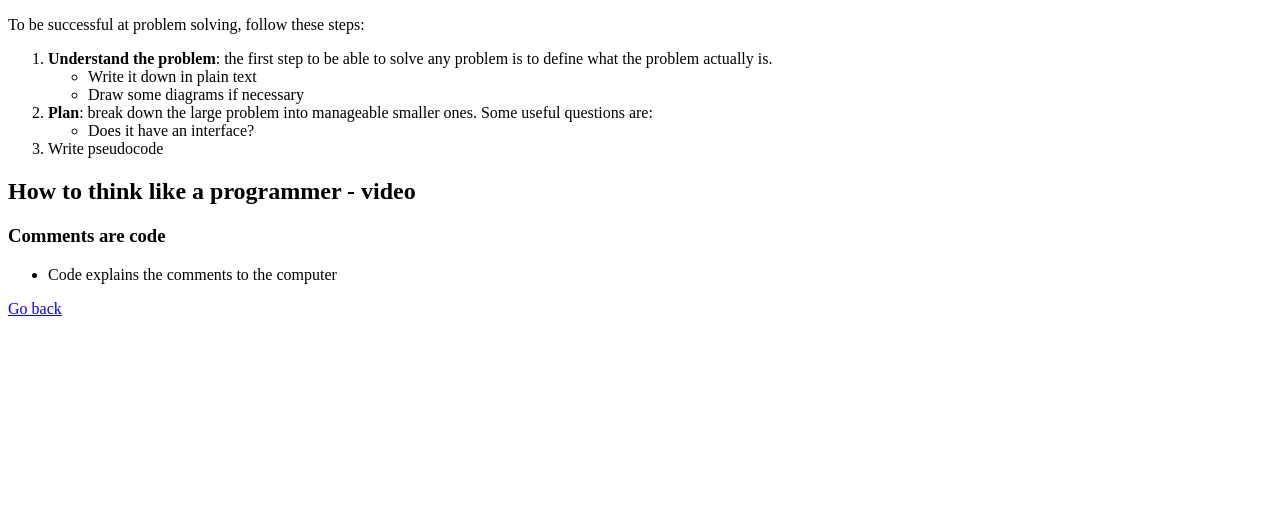
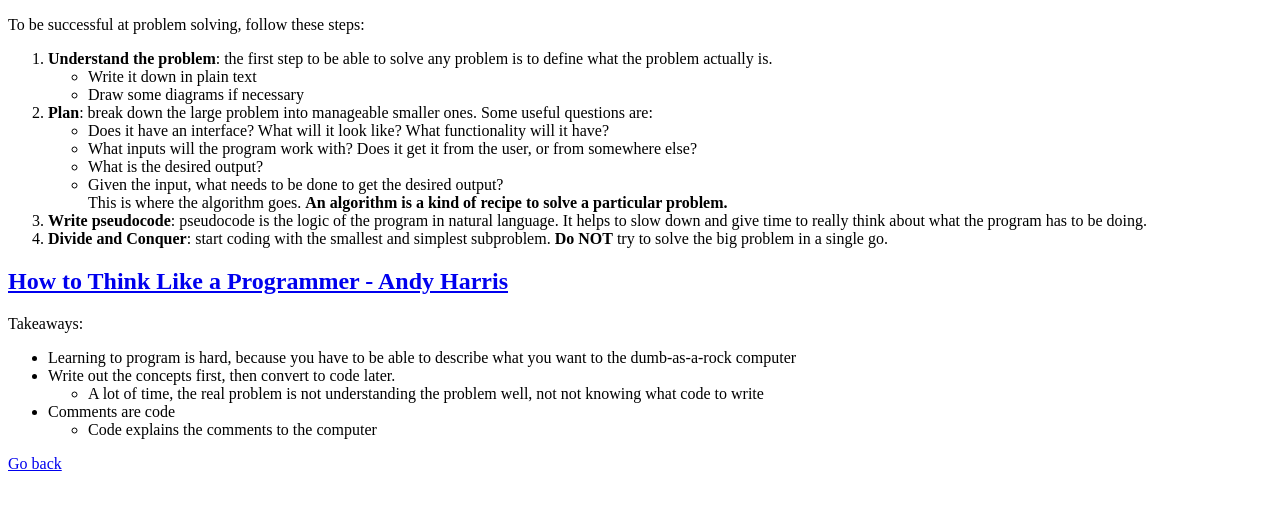
Before and after one commit to MarcusCalgar/programming-notes, a plain HTML site: page main_topics/problem-solving.html in a window 1280 px wide. Drawn offline with Linux system fonts and the light colour scheme.

Commit message:
Add material to problem-solving

```diff
--- a/main_topics/problem-solving.html
+++ b/main_topics/problem-solving.html
@@ -17,17 +17,37 @@
             </li>
             <li><strong>Plan</strong>: break down the large problem into manageable smaller ones. Some useful questions are:
                 <ul>
-                    <li>Does it have an interface? </li>
+                    <li>Does it have an interface? What will it look like? What functionality will it have?</li>
+                    <li>What inputs will the program work with? Does it get it from the user, or from somewhere else?</li>
+                    <li>What is the desired output?</li>
+                    <li>Given the input, what needs to be done to get the desired output?
+                        <br> This is where the algorithm goes. <strong>An algorithm is a kind of recipe to solve a particular problem.</strong>
+                    </li>
                 </ul>
             </li>
-            <li>Write pseudocode</li>
+            <li><strong>Write pseudocode</strong>: pseudocode is the logic of the program in natural language. It helps to slow down and give time to really
+                think about what the program has to be doing.
+            </li>
+            <li><strong>Divide and Conquer</strong>: start coding with the smallest and simplest subproblem. <strong>Do NOT</strong> try to solve the big problem in a single go.</li>
         </ol>
     </p>
-    <h2>How to think like a programmer - video</h2>
-    <h3>Comments are code</h3>
-    <ul>
-        <li>Code explains the comments to the computer</li>
-    </ul>
+    <h2><a href="https://www.youtube.com/watch?v=azcrPFhaY9k">How to Think Like a Programmer - Andy Harris</a></h2>
+    <p>Takeaways:
+        <ul>
+            <li>Learning to program is hard, because you have to be able to describe what you want to the dumb-as-a-rock computer</li>
+            <li>Write out the concepts first, then convert to code later.
+                <ul>
+                    <li>A lot of time, the real problem is not understanding the problem well, not not knowing what code to write</li>
+                </ul>
+            </li>
+            <li>Comments are code
+                <ul>
+                    <li>Code explains the comments to the computer</li>
+                </ul>
+            </li>
+
+        </ul>
+    </p>
     <p><a href="../index.html">Go back</a></p>
 </body>
 </html>
```
